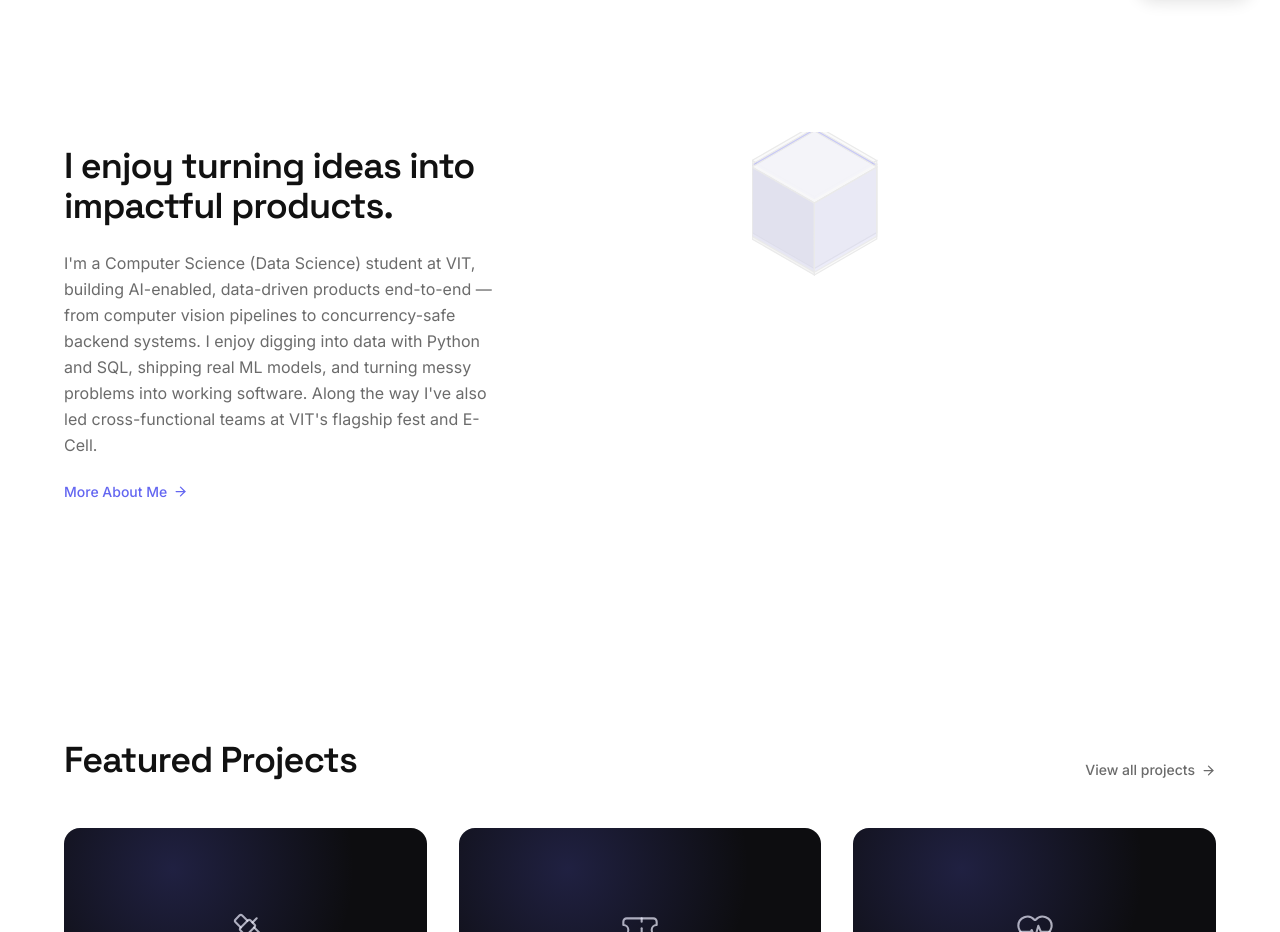
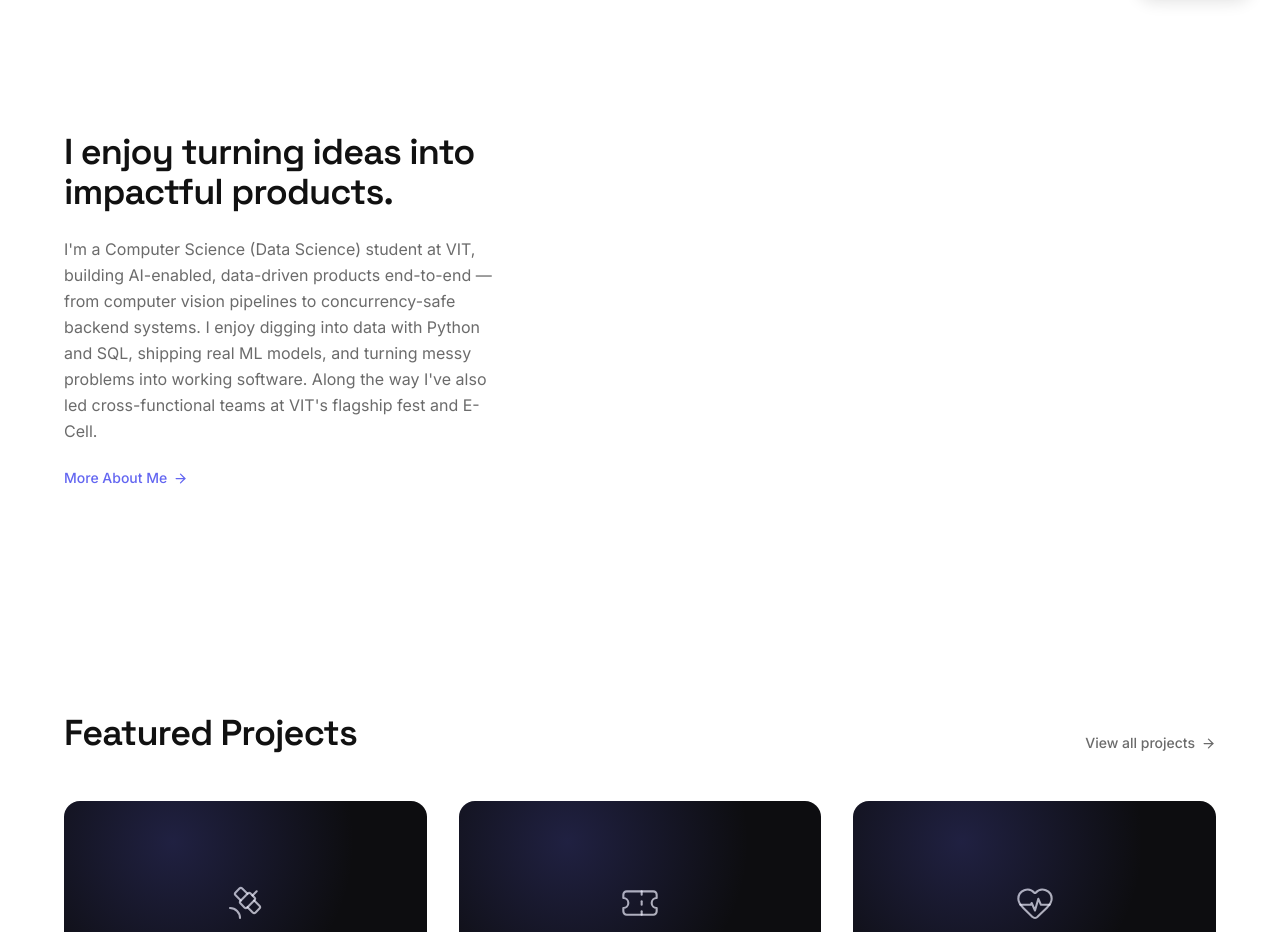
Before and after one commit to anujsh2004/Portfolio, a Next.js app: page / in a window 1280 px wide. Shown: the part 780-1712 px from the top of the page. Built offline with nearby package versions, Linux system fonts and the light colour scheme.

Commit message:
Remove isometric cube from About section, add vercel config
The cube graphic held no meaning next to the About copy, so it's
removed in favor of a full-width text layout.

```diff
--- a/src/components/sections/About.tsx
+++ b/src/components/sections/About.tsx
@@ -4,17 +4,16 @@ import Link from "next/link";
 import { motion } from "framer-motion";
 import { ArrowRight } from "lucide-react";
 import { about } from "@/content/about";
-import { IsometricCubes } from "./IsometricCubes";
 
 export function About() {
   return (
     <section id="about" className="px-6 py-28">
-      <div className="mx-auto grid w-full max-w-6xl grid-cols-1 items-center gap-16 lg:grid-cols-2">
       <motion.div
         initial={{ opacity: 0, y: 24 }}
         whileInView={{ opacity: 1, y: 0 }}
         viewport={{ once: true, amount: 0.4 }}
         transition={{ duration: 0.6, ease: [0.22, 1, 0.36, 1] }}
+        className="mx-auto w-full max-w-6xl"
       >
         <h2 className="max-w-lg font-display text-3xl font-semibold tracking-tight text-foreground sm:text-4xl">
           {about.heading}
@@ -33,17 +32,6 @@ export function About() {
           />
         </Link>
       </motion.div>
-
-        <motion.div
-          initial={{ opacity: 0, scale: 0.94 }}
-          whileInView={{ opacity: 1, scale: 1 }}
-          viewport={{ once: true, amount: 0.4 }}
-          transition={{ duration: 0.7, ease: [0.22, 1, 0.36, 1] }}
-          className="mx-auto aspect-square w-full max-w-sm"
-        >
-          <IsometricCubes />
-        </motion.div>
-      </div>
     </section>
   );
 }
--- a/src/components/sections/IsometricCubes.tsx
+++ /dev/null
@@ -1,69 +0,0 @@
-"use client";
-
-import { motion, useReducedMotion } from "framer-motion";
-
-// A single isometric cube: top / left / right rhombus faces, drawn as one
-// hexagon outline split into three panels so each face can be shaded.
-function Cube({
-  x,
-  y,
-  scale = 1,
-  accent = false,
-  floatDelay = 0,
-}: {
-  x: number;
-  y: number;
-  scale?: number;
-  accent?: boolean;
-  floatDelay?: number;
-}) {
-  const prefersReducedMotion = useReducedMotion();
-  const top = accent ? "var(--accent)" : "var(--surface)";
-  const left = accent ? "var(--accent)" : "var(--border)";
-  const right = accent ? "var(--accent)" : "var(--border)";
-
-  return (
-    <motion.g
-      transform={`translate(${x} ${y}) scale(${scale})`}
-      animate={prefersReducedMotion ? undefined : { y: [0, -8, 0] }}
-      transition={{ duration: 5, repeat: Infinity, ease: "easeInOut", delay: floatDelay }}
-    >
-      <path
-        d="M52 0 L104 30 L52 60 L0 30 Z"
-        fill={top}
-        fillOpacity={accent ? 0.35 : 0.9}
-        stroke="var(--border)"
-        strokeWidth={1}
-      />
-      <path
-        d="M0 30 L52 60 L52 120 L0 90 Z"
-        fill={left}
-        fillOpacity={accent ? 0.18 : 0.5}
-        stroke="var(--border)"
-        strokeWidth={1}
-      />
-      <path
-        d="M104 30 L52 60 L52 120 L104 90 Z"
-        fill={right}
-        fillOpacity={accent ? 0.12 : 0.3}
-        stroke="var(--border)"
-        strokeWidth={1}
-      />
-    </motion.g>
-  );
-}
-
-export function IsometricCubes() {
-  return (
-    <svg
-      viewBox="0 0 320 320"
-      className="h-full w-full"
-      aria-hidden
-      role="presentation"
-    >
-      <Cube x={40} y={40} scale={1.1} floatDelay={0} />
-      <Cube x={150} y={130} scale={0.8} accent floatDelay={0.6} />
-      <Cube x={70} y={190} scale={0.65} floatDelay={1.1} />
-    </svg>
-  );
-}
```
Also changed, not shown: vercel.json (added). Lines whose indentation alone changed are shown as unchanged.
